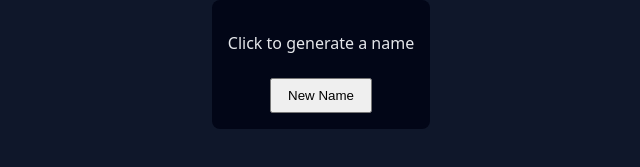
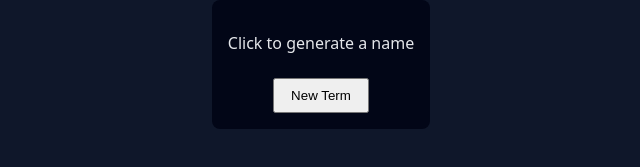
Before and after one commit to Herbert-C-byte/Idea-generator, a plain HTML site: page index.html in a window 1280 px wide. Shown: the part 451-618 px from the top of the page, 319-959 px from the left. Drawn offline with Linux system fonts and the light colour scheme.

Commit message:
Trying to debug

```diff
--- a/index.html
+++ b/index.html
@@ -16,7 +16,7 @@
 
     <div class="card">
       <p id="name">Click to generate a name</p>
-      <button id="nameBtn">New Name</button>
+      <button id="nameBtn">New Term</button>
     </div>
   </main>
 
--- a/script.js
+++ b/script.js
@@ -25,4 +25,5 @@ document.getElementById("ideaBtn").addEventListener("click", () => {
 
 document.getElementById("nameBtn").addEventListener("click", () => {
   document.getElementById("name").textContent = randomFrom(names);
+  console.log("Name button clicked");
 });
```
